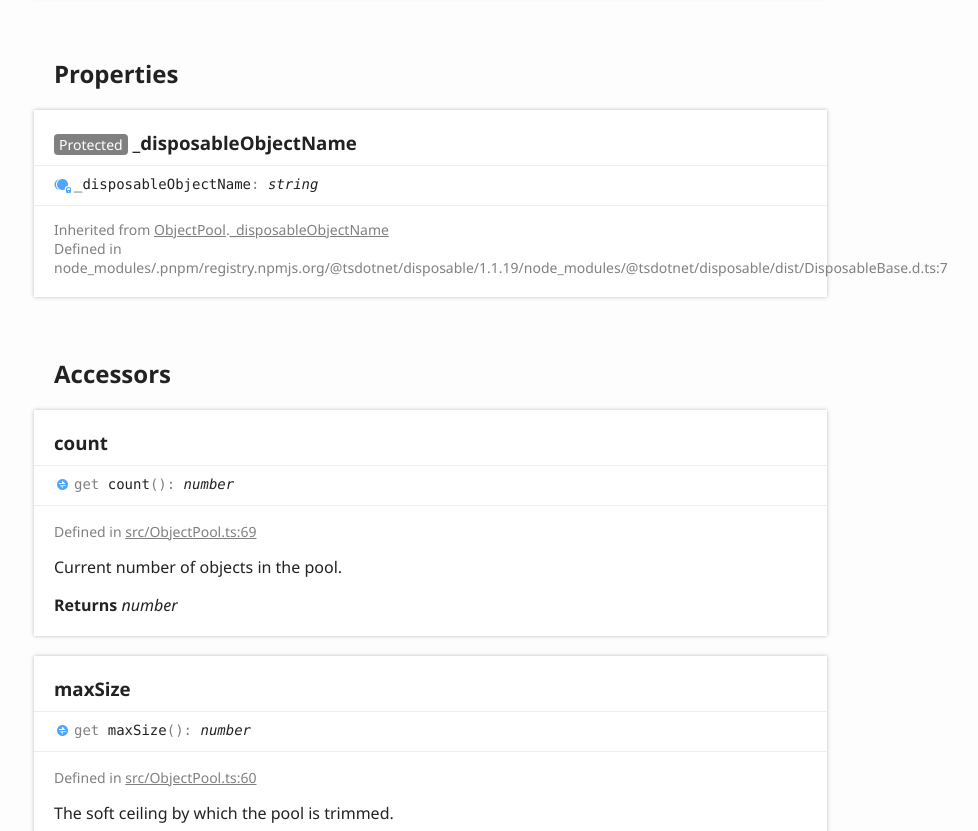
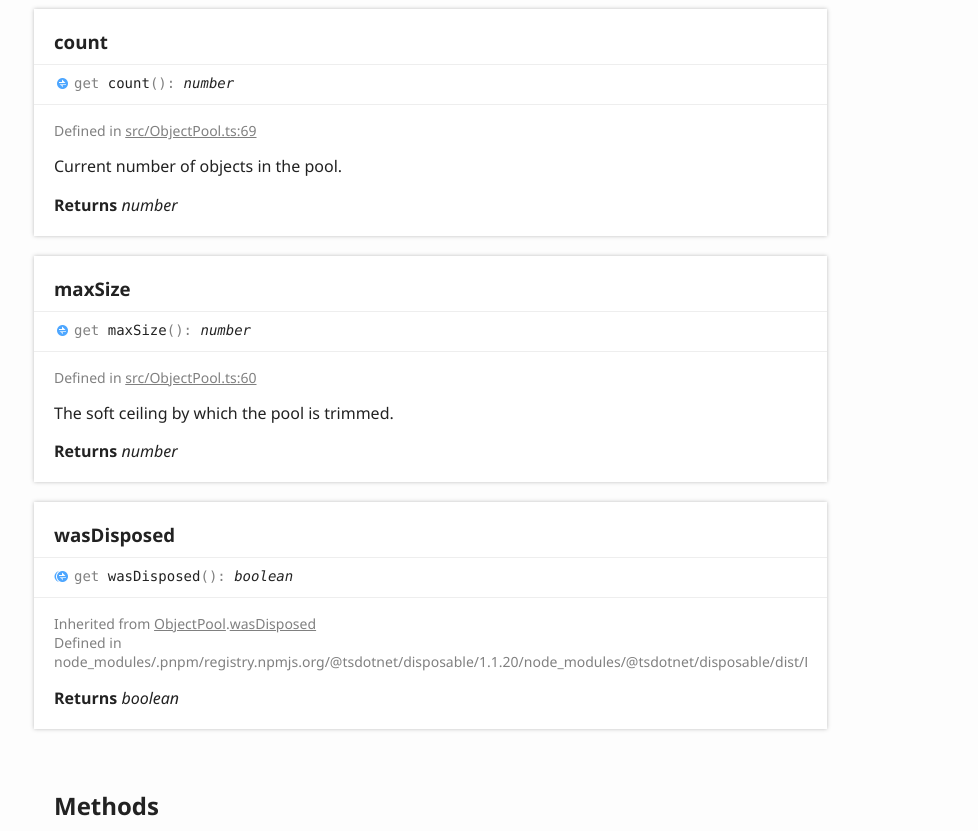
Before and after one commit to tsdotnet/object-pool, a website: page docs/classes/_objectpool_.objectpool.html in a window 1280 px wide. Shown: the part 1969-2800 px from the top of the page, without its empty margins (6-984 px from the left). Drawn offline with Linux system fonts and the light colour scheme.

Commit message:
Updated docs.

```diff
--- a/docs/classes/_objectpool_.objectpool.html
+++ b/docs/classes/_objectpool_.objectpool.html
@@ -3,8 +3,8 @@
 <head>
 	<meta charset="utf-8">
 	<meta http-equiv="X-UA-Compatible" content="IE=edge">
-	<title>ObjectPool | @tsdotnet/object-pool - v1.0.5</title>
-	<meta name="description" content="Documentation for @tsdotnet/object-pool - v1.0.5">
+	<title>ObjectPool | @tsdotnet/object-pool - v1.0.6</title>
+	<meta name="description" content="Documentation for @tsdotnet/object-pool - v1.0.6">
 	<meta name="viewport" content="width=device-width, initial-scale=1">
 	<link rel="stylesheet" href="../assets/css/main.css">
 </head>
@@ -22,7 +22,7 @@
 						<li class="state loading">Preparing search index...</li>
 						<li class="state failure">The search index is not available</li>
 					</ul>
-					<a href="../index.html" class="title">@tsdotnet/object-pool - v1.0.5</a>
+					<a href="../index.html" class="title">@tsdotnet/object-pool - v1.0.6</a>
 				</div>
 				<div class="table-cell" id="tsd-widgets">
 					<div id="tsd-filter">
@@ -109,12 +109,6 @@
 								<li class="tsd-kind-constructor tsd-parent-kind-class tsd-is-overwrite"><a href="_objectpool_.objectpool.html#constructor" class="tsd-kind-icon">constructor</a></li>
 							</ul>
 						</section>
-						<section class="tsd-index-section tsd-is-inherited tsd-is-private-protected">
-							<h3>Properties</h3>
-							<ul class="tsd-index-list">
-								<li class="tsd-kind-property tsd-parent-kind-class tsd-is-inherited tsd-is-protected"><a href="_objectpool_.objectpool.html#_disposableobjectname" class="tsd-kind-icon">_disposable<wbr>Object<wbr>Name</a></li>
-							</ul>
-						</section>
 						<section class="tsd-index-section ">
 							<h3>Accessors</h3>
 							<ul class="tsd-index-list">
@@ -160,7 +154,7 @@
 							<aside class="tsd-sources">
 								<p>Overrides DisposableBase.__constructor</p>
 								<ul>
-									<li>Defined in <a href="https://github.com/tsdotnet/object-pool/blob/c8706d1/src/ObjectPool.ts#L31">src/ObjectPool.ts:31</a></li>
+									<li>Defined in <a href="https://github.com/tsdotnet/object-pool/blob/3f2b88b/src/ObjectPool.ts#L31">src/ObjectPool.ts:31</a></li>
 								</ul>
 							</aside>
 							<div class="tsd-comment tsd-typography">
@@ -201,20 +195,6 @@
 					</ul>
 				</section>
 			</section>
-			<section class="tsd-panel-group tsd-member-group tsd-is-inherited tsd-is-private-protected">
-				<h2>Properties</h2>
-				<section class="tsd-panel tsd-member tsd-kind-property tsd-parent-kind-class tsd-is-inherited tsd-is-protected">
-					<a name="_disposableobjectname" class="tsd-anchor"></a>
-					<h3><span class="tsd-flag ts-flagProtected">Protected</span> _disposable<wbr>Object<wbr>Name</h3>
-					<div class="tsd-signature tsd-kind-icon">_disposable<wbr>Object<wbr>Name<span class="tsd-signature-symbol">:</span> <span class="tsd-signature-type">string</span></div>
-					<aside class="tsd-sources">
-						<p>Inherited from <a href="_objectpool_.objectpool.html">ObjectPool</a>.<a href="_objectpool_.objectpool.html#_disposableobjectname">_disposableObjectName</a></p>
-						<ul>
-							<li>Defined in node_modules/.pnpm/registry.npmjs.org/@tsdotnet/disposable/1.1.19/node_modules/@tsdotnet/disposable/dist/DisposableBase.d.ts:7</li>
-						</ul>
-					</aside>
-				</section>
-			</section>
 			<section class="tsd-panel-group tsd-member-group ">
 				<h2>Accessors</h2>
 				<section class="tsd-panel tsd-member tsd-kind-get-signature tsd-parent-kind-class">
@@ -227,7 +207,7 @@
 						<li class="tsd-description">
 							<aside class="tsd-sources">
 								<ul>
-									<li>Defined in <a href="https://github.com/tsdotnet/object-pool/blob/c8706d1/src/ObjectPool.ts#L69">src/ObjectPool.ts:69</a></li>
+									<li>Defined in <a href="https://github.com/tsdotnet/object-pool/blob/3f2b88b/src/ObjectPool.ts#L69">src/ObjectPool.ts:69</a></li>
 								</ul>
 							</aside>
 							<div class="tsd-comment tsd-typography">
@@ -249,7 +229,7 @@
 						<li class="tsd-description">
 							<aside class="tsd-sources">
 								<ul>
-									<li>Defined in <a href="https://github.com/tsdotnet/object-pool/blob/c8706d1/src/ObjectPool.ts#L60">src/ObjectPool.ts:60</a></li>
+									<li>Defined in <a href="https://github.com/tsdotnet/object-pool/blob/3f2b88b/src/ObjectPool.ts#L60">src/ObjectPool.ts:60</a></li>
 								</ul>
 							</aside>
 							<div class="tsd-comment tsd-typography">
@@ -272,7 +252,7 @@
 							<aside class="tsd-sources">
 								<p>Inherited from <a href="_objectpool_.objectpool.html">ObjectPool</a>.<a href="_objectpool_.objectpool.html#wasdisposed">wasDisposed</a></p>
 								<ul>
-									<li>Defined in node_modules/.pnpm/registry.npmjs.org/@tsdotnet/disposable/1.1.19/node_modules/@tsdotnet/disposable/dist/DisposableBase.d.ts:10</li>
+									<li>Defined in node_modules/.pnpm/registry.npmjs.org/@tsdotnet/disposable/1.1.20/node_modules/@tsdotnet/disposable/dist/DisposableBase.d.ts:14</li>
 								</ul>
 							</aside>
 							<h4 class="tsd-returns-title">Returns <span class="tsd-signature-type">boolean</span></h4>
@@ -292,7 +272,7 @@
 						<li class="tsd-description">
 							<aside class="tsd-sources">
 								<ul>
-									<li>Defined in <a href="https://github.com/tsdotnet/object-pool/blob/c8706d1/src/ObjectPool.ts#L280">src/ObjectPool.ts:280</a></li>
+									<li>Defined in <a href="https://github.com/tsdotnet/object-pool/blob/3f2b88b/src/ObjectPool.ts#L280">src/ObjectPool.ts:280</a></li>
 								</ul>
 							</aside>
 							<h4 class="tsd-returns-title">Returns <span class="tsd-signature-type">void</span></h4>
@@ -310,7 +290,7 @@
 							<aside class="tsd-sources">
 								<p>Overrides DisposableBase._onDispose</p>
 								<ul>
-									<li>Defined in <a href="https://github.com/tsdotnet/object-pool/blob/c8706d1/src/ObjectPool.ts#L290">src/ObjectPool.ts:290</a></li>
+									<li>Defined in <a href="https://github.com/tsdotnet/object-pool/blob/3f2b88b/src/ObjectPool.ts#L290">src/ObjectPool.ts:290</a></li>
 								</ul>
 							</aside>
 							<h4 class="tsd-returns-title">Returns <span class="tsd-signature-type">void</span></h4>
@@ -327,7 +307,7 @@
 						<li class="tsd-description">
 							<aside class="tsd-sources">
 								<ul>
-									<li>Defined in <a href="https://github.com/tsdotnet/object-pool/blob/c8706d1/src/ObjectPool.ts#L267">src/ObjectPool.ts:267</a></li>
+									<li>Defined in <a href="https://github.com/tsdotnet/object-pool/blob/3f2b88b/src/ObjectPool.ts#L267">src/ObjectPool.ts:267</a></li>
 								</ul>
 							</aside>
 							<h4 class="tsd-returns-title">Returns <span class="tsd-signature-type">void</span></h4>
@@ -344,7 +324,7 @@
 						<li class="tsd-description">
 							<aside class="tsd-sources">
 								<ul>
-									<li>Defined in <a href="https://github.com/tsdotnet/object-pool/blob/c8706d1/src/ObjectPool.ts#L144">src/ObjectPool.ts:144</a></li>
+									<li>Defined in <a href="https://github.com/tsdotnet/object-pool/blob/3f2b88b/src/ObjectPool.ts#L144">src/ObjectPool.ts:144</a></li>
 								</ul>
 							</aside>
 							<div class="tsd-comment tsd-typography">
@@ -377,7 +357,7 @@
 						<li class="tsd-description">
 							<aside class="tsd-sources">
 								<ul>
-									<li>Defined in <a href="https://github.com/tsdotnet/object-pool/blob/c8706d1/src/ObjectPool.ts#L159">src/ObjectPool.ts:159</a></li>
+									<li>Defined in <a href="https://github.com/tsdotnet/object-pool/blob/3f2b88b/src/ObjectPool.ts#L159">src/ObjectPool.ts:159</a></li>
 								</ul>
 							</aside>
 							<div class="tsd-comment tsd-typography">
@@ -400,7 +380,7 @@
 							<aside class="tsd-sources">
 								<p>Inherited from <a href="_objectpool_.objectpool.html">ObjectPool</a>.<a href="_objectpool_.objectpool.html#dispose">dispose</a></p>
 								<ul>
-									<li>Defined in node_modules/.pnpm/registry.npmjs.org/@tsdotnet/disposable/1.1.19/node_modules/@tsdotnet/disposable/dist/DisposableBase.d.ts:11</li>
+									<li>Defined in node_modules/.pnpm/registry.npmjs.org/@tsdotnet/disposable/1.1.20/node_modules/@tsdotnet/disposable/dist/DisposableBase.d.ts:15</li>
 								</ul>
 							</aside>
 							<h4 class="tsd-returns-title">Returns <span class="tsd-signature-type">void</span></h4>
@@ -417,7 +397,7 @@
 						<li class="tsd-description">
 							<aside class="tsd-sources">
 								<ul>
-									<li>Defined in <a href="https://github.com/tsdotnet/object-pool/blob/c8706d1/src/ObjectPool.ts#L181">src/ObjectPool.ts:181</a></li>
+									<li>Defined in <a href="https://github.com/tsdotnet/object-pool/blob/3f2b88b/src/ObjectPool.ts#L181">src/ObjectPool.ts:181</a></li>
 								</ul>
 							</aside>
 							<div class="tsd-comment tsd-typography">
@@ -439,7 +419,7 @@
 						<li class="tsd-description">
 							<aside class="tsd-sources">
 								<ul>
-									<li>Defined in <a href="https://github.com/tsdotnet/object-pool/blob/c8706d1/src/ObjectPool.ts#L190">src/ObjectPool.ts:190</a></li>
+									<li>Defined in <a href="https://github.com/tsdotnet/object-pool/blob/3f2b88b/src/ObjectPool.ts#L190">src/ObjectPool.ts:190</a></li>
 								</ul>
 							</aside>
 							<div class="tsd-comment tsd-typography">
@@ -469,7 +449,7 @@
 						<li class="tsd-description">
 							<aside class="tsd-sources">
 								<ul>
-									<li>Defined in <a href="https://github.com/tsdotnet/object-pool/blob/c8706d1/src/ObjectPool.ts#L260">src/ObjectPool.ts:260</a></li>
+									<li>Defined in <a href="https://github.com/tsdotnet/object-pool/blob/3f2b88b/src/ObjectPool.ts#L260">src/ObjectPool.ts:260</a></li>
 								</ul>
 							</aside>
 							<div class="tsd-comment tsd-typography">
@@ -517,7 +497,7 @@
 						<li class="tsd-description">
 							<aside class="tsd-sources">
 								<ul>
-									<li>Defined in <a href="https://github.com/tsdotnet/object-pool/blob/c8706d1/src/ObjectPool.ts#L246">src/ObjectPool.ts:246</a></li>
+									<li>Defined in <a href="https://github.com/tsdotnet/object-pool/blob/3f2b88b/src/ObjectPool.ts#L246">src/ObjectPool.ts:246</a></li>
 								</ul>
 							</aside>
 							<div class="tsd-comment tsd-typography">
@@ -546,7 +526,7 @@
 							<aside class="tsd-sources">
 								<p>Inherited from <a href="_objectpool_.objectpool.html">ObjectPool</a>.<a href="_objectpool_.objectpool.html#throwifdisposed">throwIfDisposed</a></p>
 								<ul>
-									<li>Defined in node_modules/.pnpm/registry.npmjs.org/@tsdotnet/disposable/1.1.19/node_modules/@tsdotnet/disposable/dist/DisposableBase.d.ts:17</li>
+									<li>Defined in node_modules/.pnpm/registry.npmjs.org/@tsdotnet/disposable/1.1.20/node_modules/@tsdotnet/disposable/dist/DisposableBase.d.ts:21</li>
 								</ul>
 							</aside>
 							<div class="tsd-comment tsd-typography">
@@ -580,7 +560,7 @@
 						<li class="tsd-description">
 							<aside class="tsd-sources">
 								<ul>
-									<li>Defined in <a href="https://github.com/tsdotnet/object-pool/blob/c8706d1/src/ObjectPool.ts#L168">src/ObjectPool.ts:168</a></li>
+									<li>Defined in <a href="https://github.com/tsdotnet/object-pool/blob/3f2b88b/src/ObjectPool.ts#L168">src/ObjectPool.ts:168</a></li>
 								</ul>
 							</aside>
 							<div class="tsd-comment tsd-typography">
@@ -602,7 +582,7 @@
 						<li class="tsd-description">
 							<aside class="tsd-sources">
 								<ul>
-									<li>Defined in <a href="https://github.com/tsdotnet/object-pool/blob/c8706d1/src/ObjectPool.ts#L108">src/ObjectPool.ts:108</a></li>
+									<li>Defined in <a href="https://github.com/tsdotnet/object-pool/blob/3f2b88b/src/ObjectPool.ts#L108">src/ObjectPool.ts:108</a></li>
 								</ul>
 							</aside>
 							<div class="tsd-comment tsd-typography">
@@ -632,7 +612,7 @@
 						<li class="tsd-description">
 							<aside class="tsd-sources">
 								<ul>
-									<li>Defined in <a href="https://github.com/tsdotnet/object-pool/blob/c8706d1/src/ObjectPool.ts#L228">src/ObjectPool.ts:228</a></li>
+									<li>Defined in <a href="https://github.com/tsdotnet/object-pool/blob/3f2b88b/src/ObjectPool.ts#L228">src/ObjectPool.ts:228</a></li>
 								</ul>
 							</aside>
 							<div class="tsd-comment tsd-typography">
@@ -655,7 +635,7 @@
 						<li class="tsd-description">
 							<aside class="tsd-sources">
 								<ul>
-									<li>Defined in <a href="https://github.com/tsdotnet/object-pool/blob/c8706d1/src/ObjectPool.ts#L83">src/ObjectPool.ts:83</a></li>
+									<li>Defined in <a href="https://github.com/tsdotnet/object-pool/blob/3f2b88b/src/ObjectPool.ts#L83">src/ObjectPool.ts:83</a></li>
 								</ul>
 							</aside>
 							<div class="tsd-comment tsd-typography">
@@ -695,7 +675,7 @@
 						<li class="tsd-description">
 							<aside class="tsd-sources">
 								<ul>
-									<li>Defined in <a href="https://github.com/tsdotnet/object-pool/blob/c8706d1/src/ObjectPool.ts#L97">src/ObjectPool.ts:97</a></li>
+									<li>Defined in <a href="https://github.com/tsdotnet/object-pool/blob/3f2b88b/src/ObjectPool.ts#L97">src/ObjectPool.ts:97</a></li>
 								</ul>
 							</aside>
 							<div class="tsd-comment tsd-typography">
@@ -744,9 +724,6 @@
 						<ul>
 							<li class=" tsd-kind-constructor tsd-parent-kind-class tsd-is-overwrite">
 								<a href="_objectpool_.objectpool.html#constructor" class="tsd-kind-icon">constructor</a>
-							</li>
-							<li class=" tsd-kind-property tsd-parent-kind-class tsd-is-inherited tsd-is-protected">
-								<a href="_objectpool_.objectpool.html#_disposableobjectname" class="tsd-kind-icon">_disposable<wbr>Object<wbr>Name</a>
 							</li>
 							<li class=" tsd-kind-get-signature tsd-parent-kind-class">
 								<a href="_objectpool_.objectpool.html#count" class="tsd-kind-icon">count</a>
```
Also changed, not shown: docs/assets/js/search.json (+1 -1 lines), docs/index.html (+4 -4 lines), docs/modules/_objectpool_.html (+5 -5 lines).
